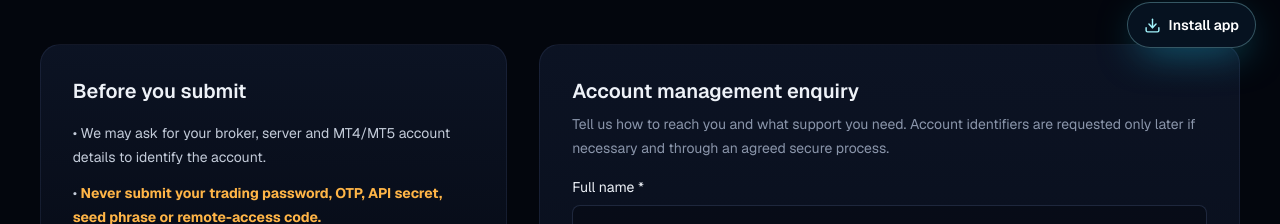
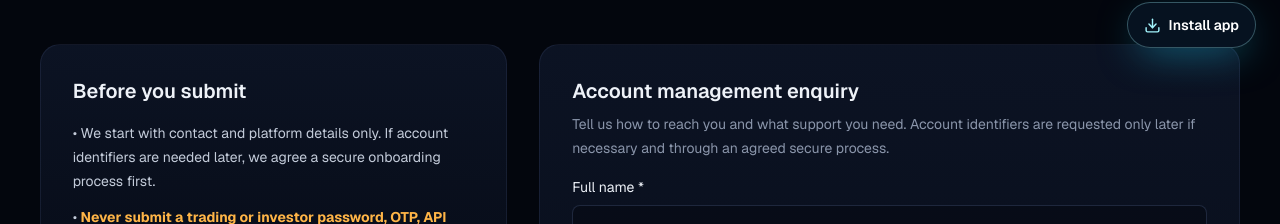
Before and after one commit to finswitchgrowth/dfxsignall, a Next.js app: page /account-management in a window 1280 px wide. Shown: the part 728-952 px from the top of the page. Built offline with nearby package versions, Linux system fonts and the light colour scheme; no server answers.

Commit message:
Clarify secure account management onboarding boundaries

```diff
--- a/app/account-management/page.tsx
+++ b/app/account-management/page.tsx
@@ -12,7 +12,7 @@ export default function AccountManagementPage() {
   return <>
     <PageHero eyebrow="Account Management Services" title="Your trading account. Clearer oversight." lead="Request onboarding and account-management support for a supported broker. Every request is reviewed before any service is activated." />
     <section className="section-y"><div className="container-x grid gap-8 lg:grid-cols-[0.8fr_1.2fr]">
-      <div className="panel h-fit p-6 md:p-8"><h2 className="text-xl font-semibold">Before you submit</h2><ul className="mt-4 space-y-3 text-sm leading-6 text-[var(--color-fg-soft)]"><li>• We may ask for your broker, server and MT4/MT5 account details to identify the account.</li><li>• <strong className="text-[var(--color-amber)]">Never submit your trading password, OTP, API secret, seed phrase or remote-access code.</strong></li><li>• Submitting a request does not authorize trades or guarantee performance.</li><li>• Live trading or broker execution is not enabled through this request form.</li></ul></div>
+      <div className="panel h-fit p-6 md:p-8"><h2 className="text-xl font-semibold">Before you submit</h2><ul className="mt-4 space-y-3 text-sm leading-6 text-[var(--color-fg-soft)]"><li>• We start with contact and platform details only. If account identifiers are needed later, we agree a secure onboarding process first.</li><li>• <strong className="text-[var(--color-amber)]">Never submit a trading or investor password, OTP, API secret, identity document, seed phrase or remote-access code.</strong></li><li>• Submitting a request does not authorize trades or guarantee performance.</li><li>• This enquiry does not enable live trading, broker execution or account access.</li></ul></div>
       <AccountManagementForm />
     </div></section>
   </>;
```
